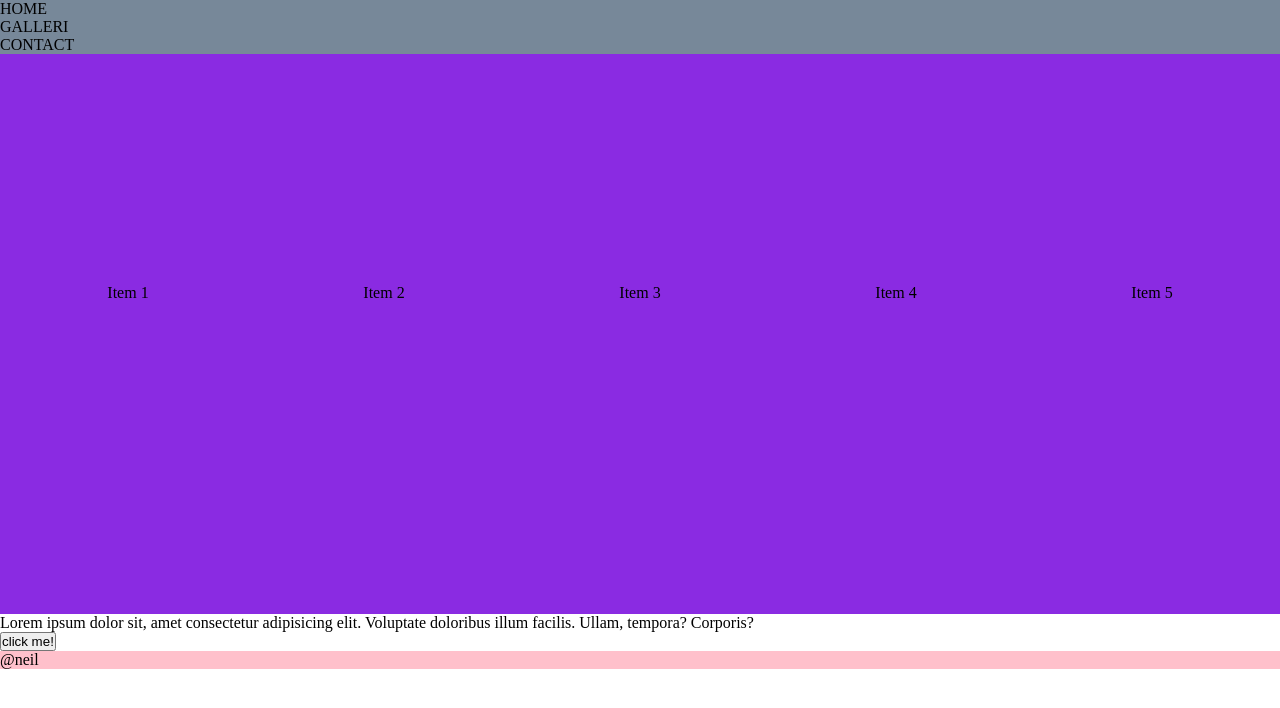
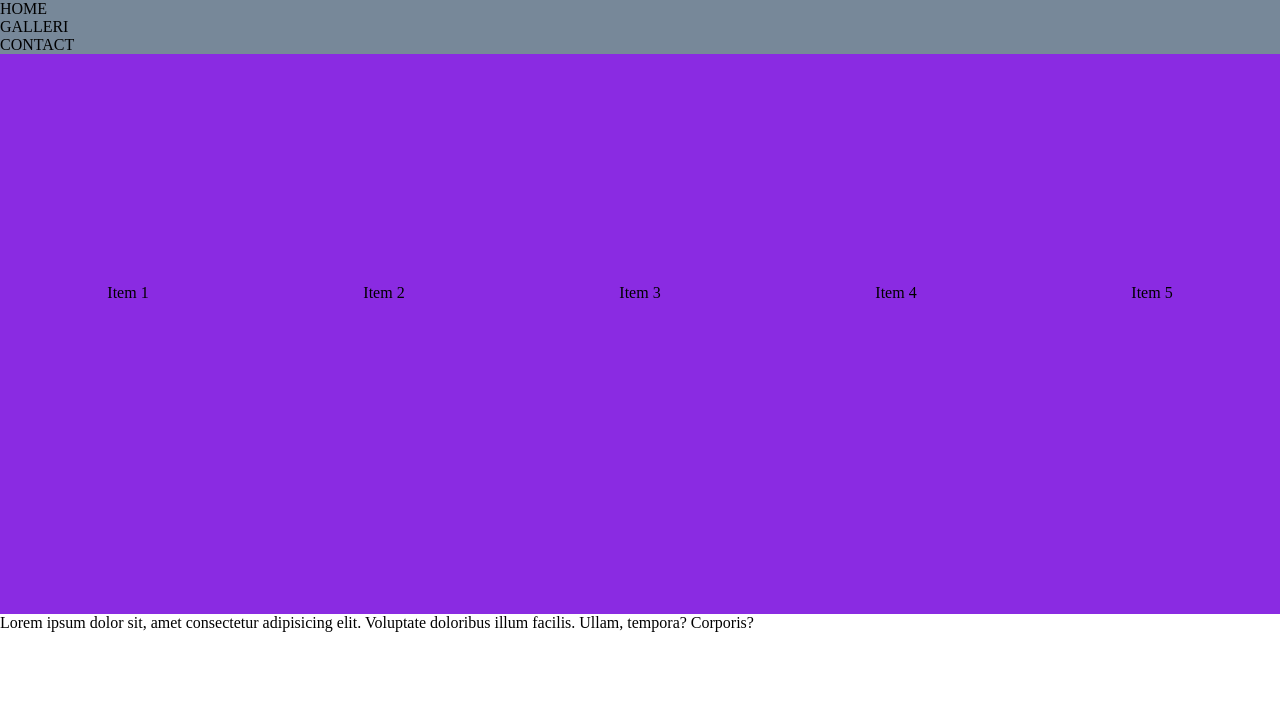
Before and after one commit to fernandosinani-gonzales/Mu24-Flex, a plain HTML site: page index.html in a window 1280 px wide. Drawn offline with Linux system fonts and the light colour scheme.

Commit message:
Revert "a button added and footer"
This reverts commit 9800a2a6a16a88079298e20585dd3c29e44c49c3.

```diff
--- a/index.html
+++ b/index.html
@@ -32,8 +32,6 @@
     </div>
     <p>Lorem ipsum dolor sit, amet consectetur adipisicing elit. Voluptate doloribus illum facilis. Ullam, tempora?
         Corporis?</p>
-    <button>click me!</button>
-    <footer>@neil</footer>
 </body>
 
 </html>
--- a/style.css
+++ b/style.css
@@ -24,7 +24,3 @@
 header {
     background-color: lightslategray;
 }
-
-footer {
-    background-color: pink;
-}
```
